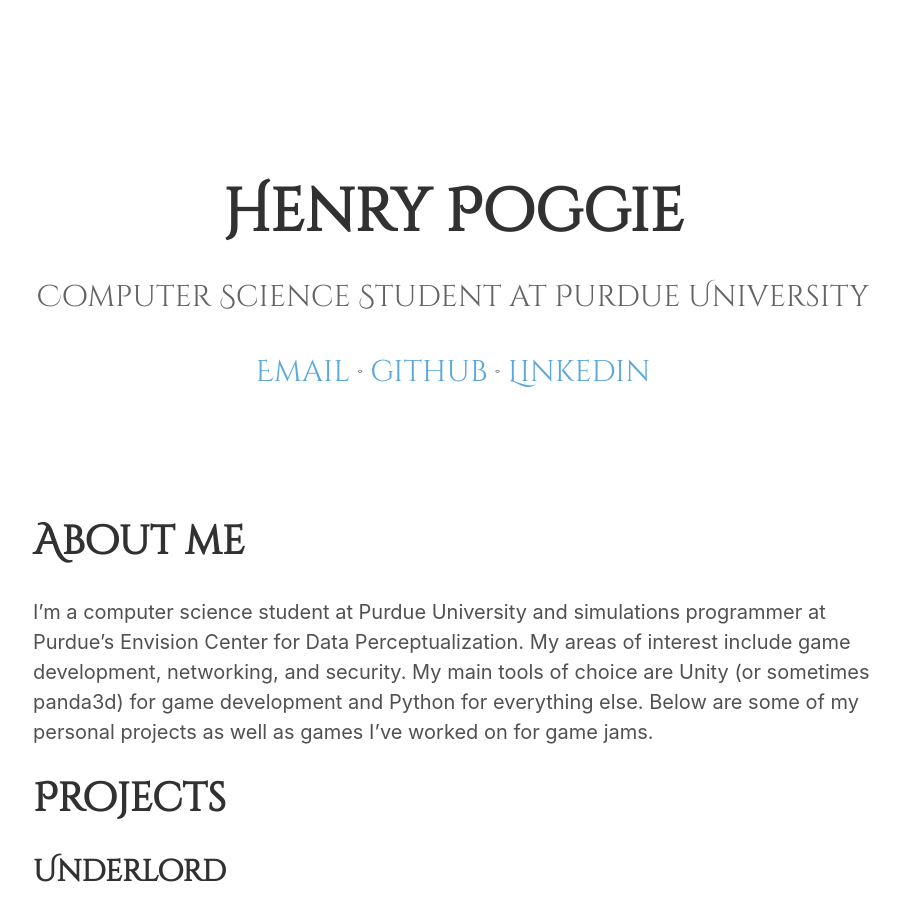
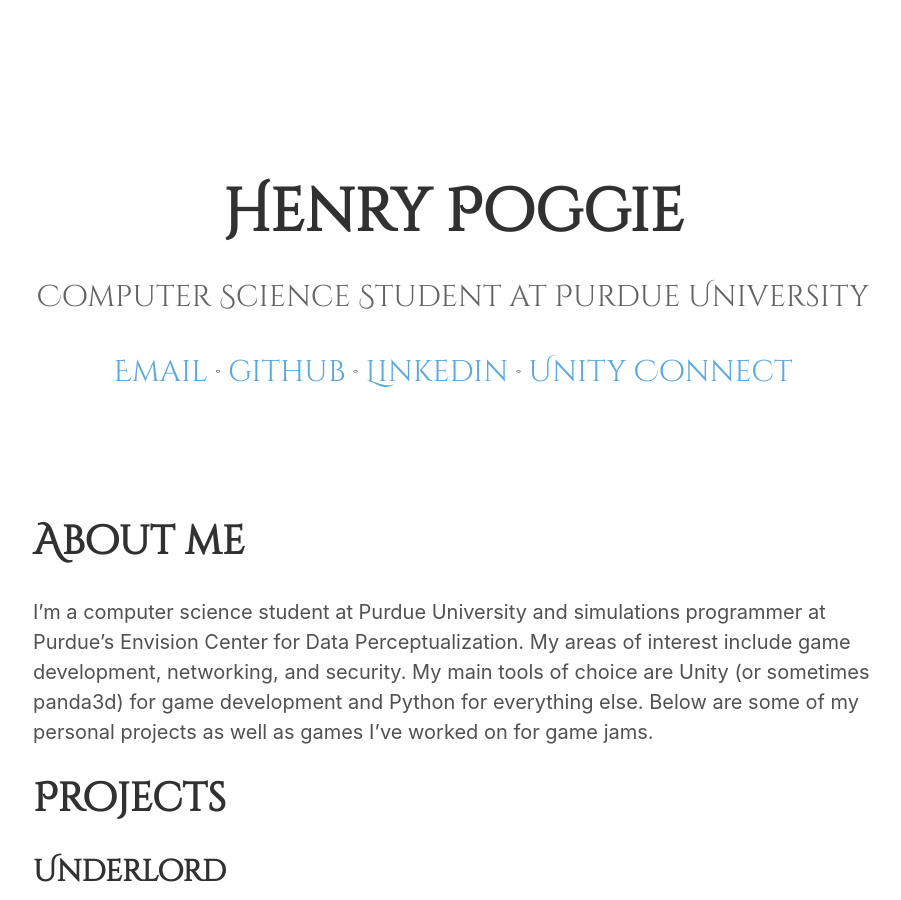
Before and after one commit to hpoggie/hpoggie.github.io, a Jekyll site: the page built from index.md, in a window 1280 px wide and 900 px high. Shown: the whole window, without its empty margins (187-1088 px from the left). Built offline with Jekyll 4.4.1, drawn with Linux system fonts in a browser that asks for light colours; our own code applies the rules of GitHub Pages for plain Markdown files.

Commit message:
Add Unity Connect link

```diff
--- a/_config.yml
+++ b/_config.yml
@@ -18,6 +18,7 @@
 email: henry.poggie@gmail.com
 linkedin: https://linkedin.com/in/hpoggie
 github: https://github.com/hpoggie
+unity-connect: https://connect.unity.com/u/5c30e1f8edbc2a0020e6e11f
 description: >- # this means to ignore newlines until "baseurl:"
     Computer Science Student at Purdue University
 baseurl: "" # the subpath of your site, e.g. /blog
--- a/_layouts/splash.html
+++ b/_layouts/splash.html
@@ -12,7 +12,8 @@
 			<div><small>
 					<a href="mailto:{{ site.email }}">Email</a> ·
 					<a href="{{ site.github }}">github</a> ·
-					<a href="{{ site.linkedin }}">Linkedin</a>
+					<a href="{{ site.linkedin }}">Linkedin</a> ·
+					<a href="{{ site.unity-connect }}">Unity Connect</a>
 					</small></div>
 		</h1>
 	</header>
```
